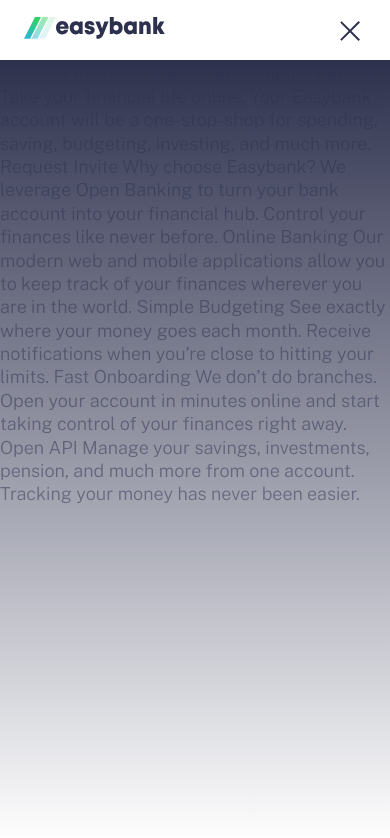
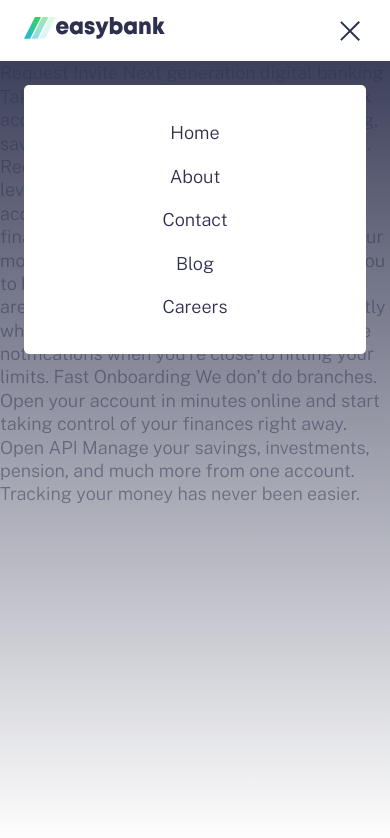
Before and after one commit to MalikSh96/landing_page, a plain HTML site: page index.html in a window 390 px wide. Both pictures are taken after a click on the link 353 px from the left and 30 px from the top of the page. Drawn offline with nearby package versions, Linux system fonts and the light colour scheme.

Commit message:
part 3 done of tutorial

```diff
--- a/app/js/script.js
+++ b/app/js/script.js
@@ -1,21 +1,28 @@
 //console.log("Hello world!");
 const btnHamburger = document.querySelector('#btnHamburger');
+const body = document.querySelector('body');
 const header = document.querySelector('.header');
 const overlay = document.querySelector('.overlay');
+const fadeElems = document.querySelectorAll('.has-fade');
 
 btnHamburger.addEventListener('click', function () {
     console.log('click hamburger');
     if (header.classList.contains('open')) { //Closing the hamburger menu
         //remove it
+        body.classList.remove('noscroll');
         header.classList.remove('open');
-        overlay.classList.remove('fade-in');
-        overlay.classList.add('fade-out');
-
+        fadeElems.forEach(function(element){
+            element.classList.remove('fade-in');
+            element.classList.add('fade-out');
+        });
     }
     else { //opening the hamburger menu
         //add other class
+        body.classList.add('noscroll');
         header.classList.add('open');
-        overlay.classList.remove('fade-out');
-        overlay.classList.add('fade-in');
+        fadeElems.forEach(function(element){
+            element.classList.remove('fade-out');
+            element.classList.add('fade-in');
+        });
     }
 });
--- a/app/scss/_animations.scss
+++ b/app/scss/_animations.scss
@@ -1,3 +1,8 @@
+//defualt state of any elements that's fading in/out
+.has-fade {
+    visibility: hidden;
+}
+
 @keyframes fade-in {
     from {
         visibility: hidden;
@@ -8,11 +13,12 @@
         opacity: 0;
     }
     to {
+        visibility: visible;
         opacity: 1;
     }
 }
 .fade-in {
-    animation: fade-in 300ms ease-in-out forwards;
+    animation: fade-in 200ms ease-in-out forwards;
 }
 
 @keyframes fade-out {
@@ -25,9 +31,10 @@
         opacity: 0;
     }
     to {
+        visibility: hidden;
         opacity: 0;
     }
 }
 .fade-out {
-    animation: fade-out 300ms ease-in-out forwards;
+    animation: fade-out 200ms ease-in-out forwards;
 }
--- a/app/scss/_globals.scss
+++ b/app/scss/_globals.scss
@@ -15,10 +15,20 @@ body {
     font-weight: 300;
     color: $grayishBlue;
     line-height: 1.3;
+
+    &.noscroll {
+        overflow: hidden;
+    }
 }
 
 a, a:visited, a:hover {
     text-decoration: none;
+}
+
+//Spacing
+.container {
+    padding-left: 1.5rem;
+    padding-right: 1.5rem;
 }
 
 //flexbox styling
--- a/app/scss/_header.scss
+++ b/app/scss/_header.scss
@@ -2,7 +2,7 @@
     // Hamburger Open Styles
     &.open {
 
-        .header__menu {
+        .header__toggle {
             > span:first-child {
                 transform: rotate(45deg);
             }
@@ -20,7 +20,7 @@
     .overlay {
         opacity: 0;
         position: fixed;
-        top: 3.75rem;
+        top: 0px;
         right: 0px;
         bottom: 0px;
         left: 0px;
@@ -28,7 +28,10 @@
     }
 
     nav {
-        padding: 1.0625rem 1.5rem;
+        position: relative;
+        background-color: $white;
+        padding-top: 1.0625rem;
+        padding-bottom: 1.0625rem;
     }
 
     &__logo {
@@ -38,8 +41,8 @@
         }
     }
 
-    &__menu {
-        //Mobile menu
+    &__toggle {
+        //Mobile menu toggle
         > span {
             display: block;
             width: 26px;
@@ -51,6 +54,24 @@
             &:not(:last-child){
                 margin-bottom: 5px;
             }
+        }
+    }
+
+    &__menu {
+        position: absolute;
+        width: calc(100% - 3rem);
+        left: 50%;
+        transform: translateX(-50%);
+        background: $white;
+        margin-top: 1.5rem;
+        padding: 1.625rem;
+        border-radius: 5px;
+
+        a {
+            display: block;
+            padding: 0.625rem;
+            color: $darkBlue;
+            text-align: center;
         }
     }
 
--- a/index.html
+++ b/index.html
@@ -29,13 +29,13 @@
 <body>
 
   <header class="header">
-    <div class="overlay"></div>
-    <nav class="flex flex-jc-sb flex-ai-c">
+    <div class="overlay has-fade"></div>
+    <nav class="container flex flex-jc-sb flex-ai-c">
       <a href="/" class="header__logo">
         <img src="images/logo.svg" alt="Easybank">
       </a>
 
-      <a id="btnHamburger" href="#" class="header__menu hide-for-desktop">
+      <a id="btnHamburger" href="#" class="header__toggle hide-for-desktop">
         <span></span>
         <span></span>
         <span></span>
@@ -47,6 +47,14 @@
 
       <a href="#" class="button header__cta hide-for-mobile">Request Invite</a>
     </nav>
+
+    <div class="header__menu has-fade">
+      <a href="">Home</a>
+      <a href="">About</a>
+      <a href="">Contact</a>
+      <a href="">Blog</a>
+      <a href="">Careers</a>
+    </div>
   </header>
 
   Request Invite
```
Also changed, not shown: dist/style.css, 1 other file.
